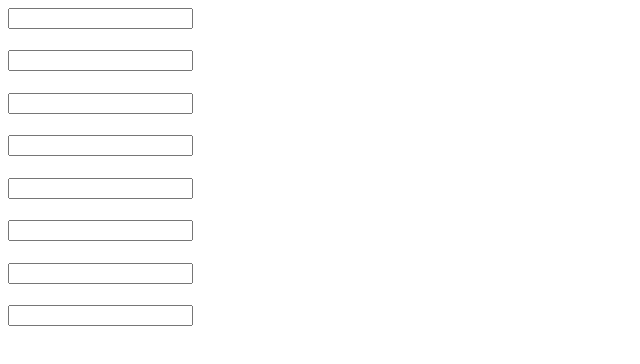
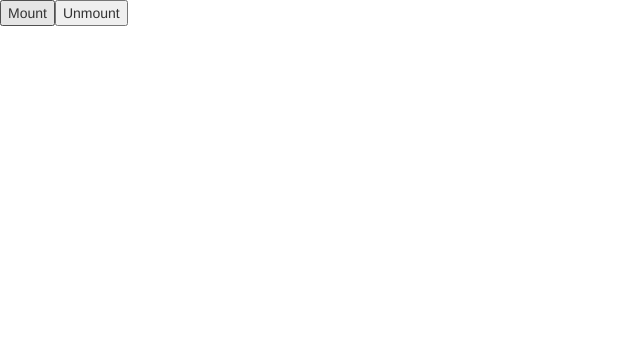
Before and after one commit to flowkater/react-practice, a React app: page / in a window 1280 px wide. Shown: the top 364 px of the page, without its empty margins (0-640 px from the left). Built offline with nearby package versions, Linux system fonts and the light colour scheme.

Commit message:
mount lifecycle practice

```diff
--- a/App.js
+++ b/App.js
@@ -1,25 +1,51 @@
 import React, { Component } from 'react';
+import ReactDOM from 'react-dom';
 
 class App extends Component {
   constructor(){
     super();
-    this.state = {txt: ''};
+    this.state = {
+      red: 128,
+      green: 128,
+      blue: 128,
+      val: 0
+    };
     this.update = this.update.bind(this);
+    this.clickUpdate = this.clickUpdate.bind(this);
+  }
+  clickUpdate(){
+    this.setState({val: this.state.val + 1});
   }
   update(e){
-    this.setState({txt: e.target.value});
+    this.setState({
+      red: ReactDOM.findDOMNode(this.refs.red.refs.inp).value,
+      green: ReactDOM.findDOMNode(this.refs.green.refs.inp).value,
+      blue: ReactDOM.findDOMNode(this.refs.blue.refs.inp).value
+    });
+  }
+  componentWillMount() {
+    console.log('mounting!');
+  }
+  componentDidMount() {
+    console.log('mounted!');
+  }
+  componentWillUnmount() {
+    console.log('unmounted!');
   }
   render() {
+    console.log('rendering!');
     return(
       <div>
-        <Widget txt={this.state.txt} update={this.update} />
-        <Widget txt={this.state.txt} update={this.update} />
-        <Widget txt={this.state.txt} update={this.update} />
-        <Widget txt={this.state.txt} update={this.update} />
-        <Widget txt={this.state.txt} update={this.update} />
-        <Widget txt={this.state.txt} update={this.update} />
-        <Widget txt={this.state.txt} update={this.update} />
-        <Widget txt={this.state.txt} update={this.update} />
+        <Slider ref="red" update={this.update} />
+        {this.state.red}
+        <br />
+        <Slider ref="green" update={this.update} />
+        {this.state.green}
+        <br />
+        <Slider ref="blue" update={this.update} />
+        {this.state.blue}
+        <br />
+        <Button clickUpdate={this.clickUpdate} val={this.state.val}>I <Heart /> react</Button>
       </div>
     )
   }
@@ -28,20 +54,51 @@ class App extends Component {
 class Slider extends Component {
   render() {
     return (
-      <div></div>
+      <div>
+        <input ref="inp" type="range"
+          min="0"
+          max="255"
+          onChange={this.props.update} />
+      </div>
+
+    );
+  }
+}
+
+class Wrapper extends Component {
+  constructor(){
+    super();
+  }
+  mount(){
+    ReactDOM.render(<App />,document.getElementById('a'));
+  }
+  unmount(){
+    ReactDOM.unmountComponentAtNode(document.getElementById('a'));
+  }
+  render() {
+    return (
+      <div>
+        <button onClick={this.mount.bind(this)}>Mount</button>
+        <button onClick={this.unmount.bind(this)}>Unmount</button>
+        <div id="a"></div>
+      </div>
     );
   }
 }
 
 
-const Widget = (props) => {
-  return(
-    <div>
-      <input type="text"
-        onChange={props.update} />
-      <h1>{props.txt}</h1>
-    </div>
-  )
-}
+const Button = (props) => <button onClick={props.clickUpdate}>{props.children} {props.val}</button>;
 
-export default App;
+const Heart = () => <span className="glyphicon glyphicon-heart"></span>
+
+// const Widget = (props) => {
+//   return(
+//     <div>
+//       <input type="text"
+//         onChange={props.update} />
+//       <h1>{props.txt}</h1>
+//     </div>
+//   )
+// }
+
+export default Wrapper;
--- a/index.html
+++ b/index.html
@@ -3,6 +3,7 @@
   <head>
     <meta charset="utf-8">
     <title>Setup</title>
+    <link rel="stylesheet" href="https://maxcdn.bootstrapcdn.com/bootstrap/3.3.5/css/bootstrap.min.css">
   </head>
   <body>
     <div id="app"></div>
```
